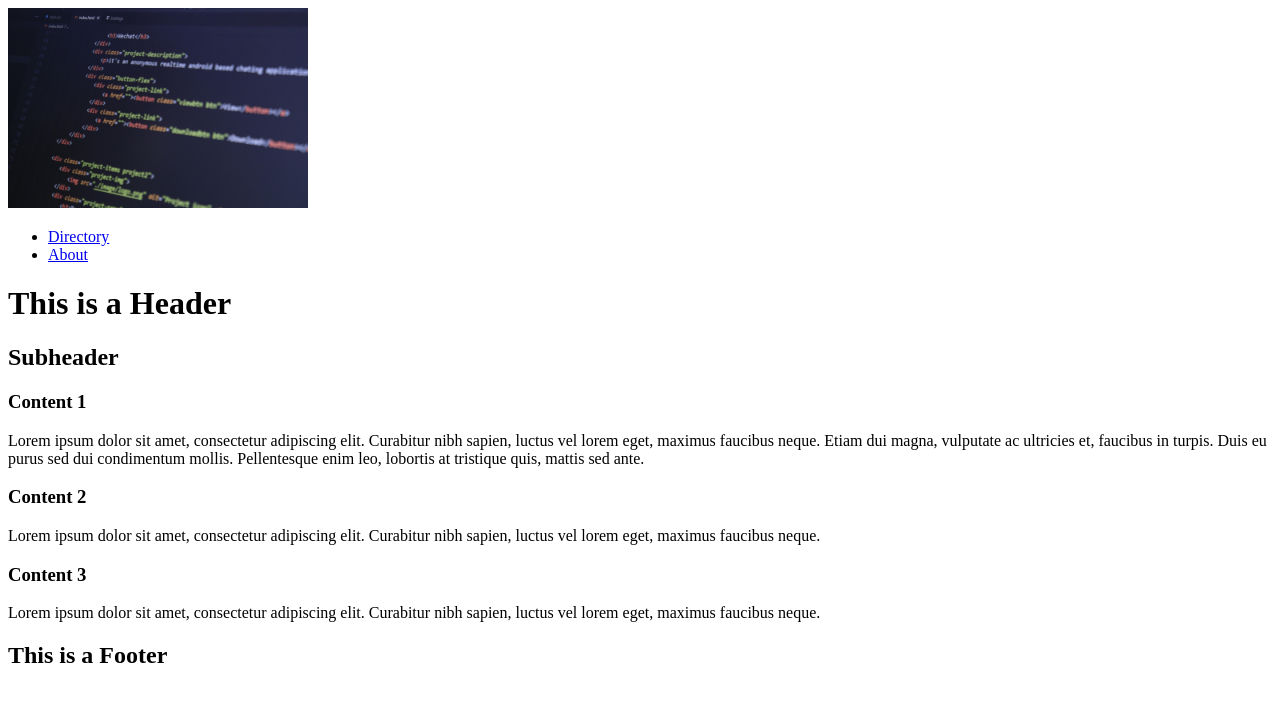
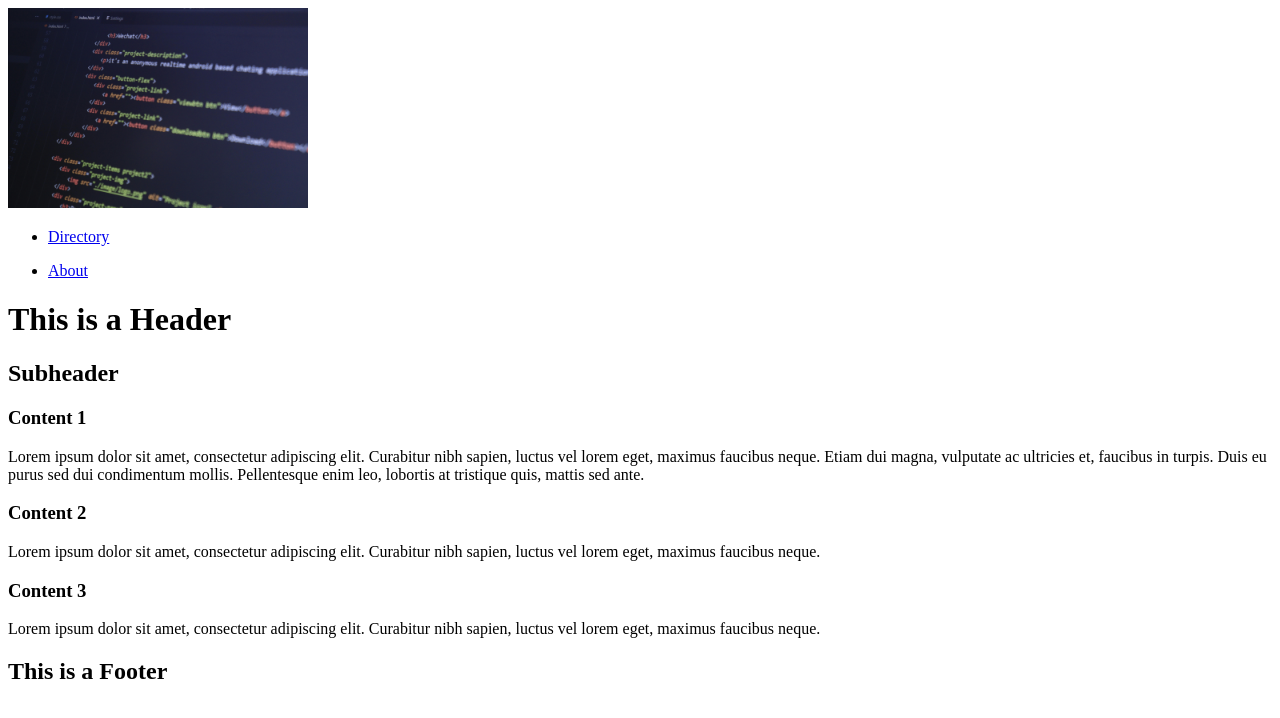
Before and after one commit to arweisener03-booboo/web-one, a plain HTML site: page assignment-two/index.html in a window 1280 px wide. Drawn offline with Linux system fonts and the light colour scheme.

Commit message:
Add files via upload

```diff
--- a/assignment-two/index.html
+++ b/assignment-two/index.html
@@ -10,10 +10,13 @@
         <div>
             <img src="images/site-image.jpg" alt="Placeholder Logo" width= "300"/>
             <nav>
-                <ul>
-                <li><a href="index.html">Directory</a></li>
-                <li><a href="assignment-one/index.html">About</a></li>
-                </ul>
+            <ul>
+                <li><a href="/index.html">Directory</a></li>
+            </ul>
+            <ul>
+                <li><a href="/assignment-one/index.html">About</a></li>
+            </ul>
+
             </nav>
         </div>
 
```
